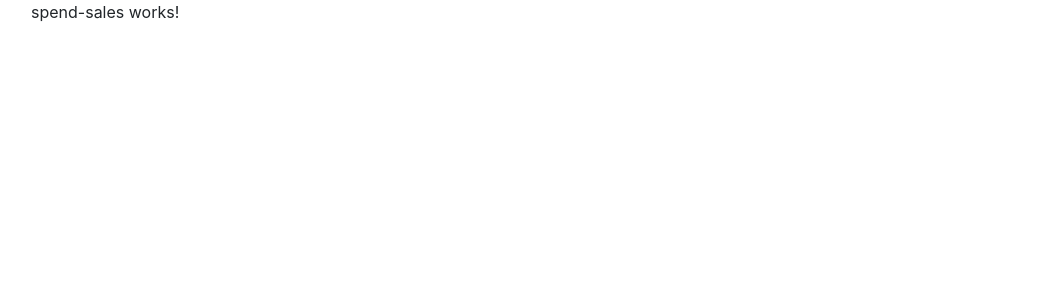
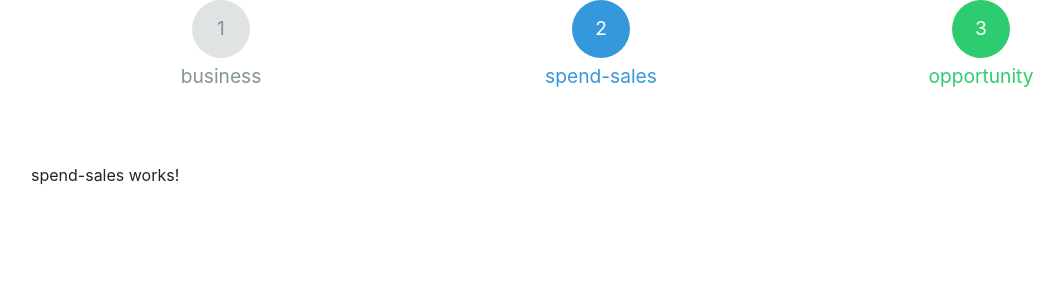
Before and after one commit to ehsankhfr/AngularCI, an Angular app: page /spendSales in a window 1280 px wide. Shown: the top 300 px of the page, without its empty margins (39-1103 px from the left). Built offline with nearby package versions, Linux system fonts and the light colour scheme.

Commit message:
SpendSalesComponent is fixed, Test are passed and fixed

```diff
--- a/src/app/spend-sales/spend-sales.component.html
+++ b/src/app/spend-sales/spend-sales.component.html
@@ -1,3 +1,6 @@
 <div class="row">
+  <div>
+    <app-steps></app-steps>
+  </div>
   spend-sales works!
 </div>
```
Also changed, not shown: 1 other file (tests, documents, lock files or other folders).
